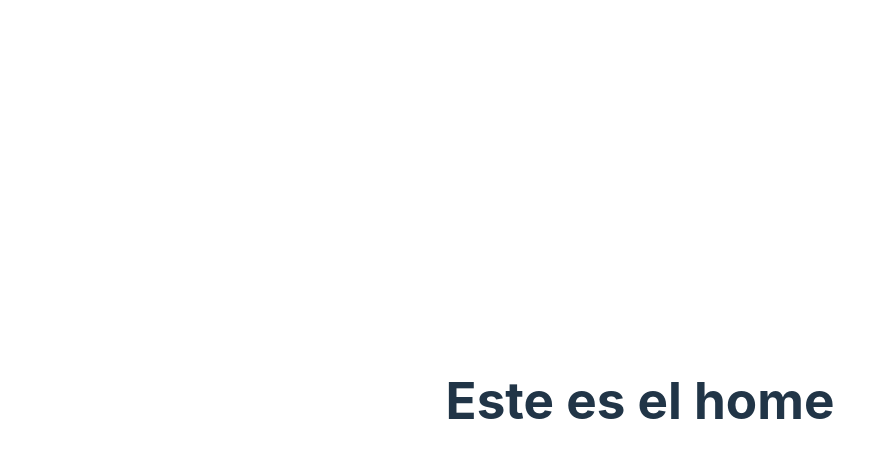
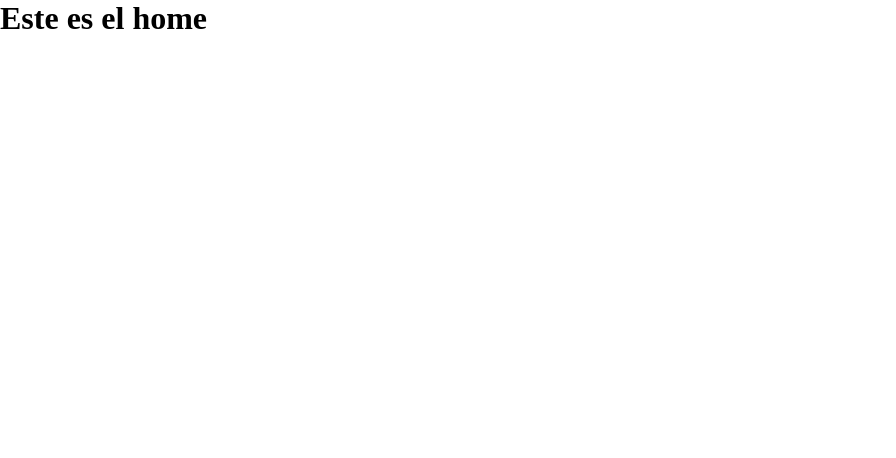
Before and after one commit to LautaroLD/aTempo, a React (Vite) app in the folder client/: page / in a window 1280 px wide. Shown: the top 458 px of the page, without its empty margins (0-896 px from the left). Built offline with nearby package versions, Linux system fonts and the light colour scheme.

Commit message:
create folders structure

```diff
--- a/client/src/App.css
+++ /dev/null
@@ -1,41 +0,0 @@
-#root {
-  max-width: 1280px;
-  margin: 0 auto;
-  padding: 2rem;
-  text-align: center;
-}
-
-.logo {
-  height: 6em;
-  padding: 1.5em;
-  will-change: filter;
-}
-.logo:hover {
-  filter: drop-shadow(0 0 2em #646cffaa);
-}
-.logo.react:hover {
-  filter: drop-shadow(0 0 2em #61dafbaa);
-}
-
-@keyframes logo-spin {
-  from {
-    transform: rotate(0deg);
-  }
-  to {
-    transform: rotate(360deg);
-  }
-}
-
-@media (prefers-reduced-motion: no-preference) {
-  a:nth-of-type(2) .logo {
-    animation: logo-spin infinite 20s linear;
-  }
-}
-
-.card {
-  padding: 2em;
-}
-
-.read-the-docs {
-  color: #888;
-}
--- a/client/src/App.tsx
+++ b/client/src/App.tsx
@@ -1,6 +1,5 @@
 import AppRoute from "./router/AppRoute";
-import "./App.css";
-
+import './styles/index.scss'
 function App() {
   return <AppRoute />;
 }
--- a/client/src/index.css
+++ /dev/null
@@ -1,70 +0,0 @@
-:root {
-  font-family: Inter, Avenir, Helvetica, Arial, sans-serif;
-  font-size: 16px;
-  line-height: 24px;
-  font-weight: 400;
-
-  color-scheme: light dark;
-  color: rgba(255, 255, 255, 0.87);
-  background-color: #242424;
-
-  font-synthesis: none;
-  text-rendering: optimizeLegibility;
-  -webkit-font-smoothing: antialiased;
-  -moz-osx-font-smoothing: grayscale;
-  -webkit-text-size-adjust: 100%;
-}
-
-a {
-  font-weight: 500;
-  color: #646cff;
-  text-decoration: inherit;
-}
-a:hover {
-  color: #535bf2;
-}
-
-body {
-  margin: 0;
-  display: flex;
-  place-items: center;
-  min-width: 320px;
-  min-height: 100vh;
-}
-
-h1 {
-  font-size: 3.2em;
-  line-height: 1.1;
-}
-
-button {
-  border-radius: 8px;
-  border: 1px solid transparent;
-  padding: 0.6em 1.2em;
-  font-size: 1em;
-  font-weight: 500;
-  font-family: inherit;
-  background-color: #1a1a1a;
-  cursor: pointer;
-  transition: border-color 0.25s;
-}
-button:hover {
-  border-color: #646cff;
-}
-button:focus,
-button:focus-visible {
-  outline: 4px auto -webkit-focus-ring-color;
-}
-
-@media (prefers-color-scheme: light) {
-  :root {
-    color: #213547;
-    background-color: #ffffff;
-  }
-  a:hover {
-    color: #747bff;
-  }
-  button {
-    background-color: #f9f9f9;
-  }
-}
--- a/client/src/main.tsx
+++ b/client/src/main.tsx
@@ -1,7 +1,6 @@
 import React from "react";
 import ReactDOM from "react-dom/client";
 import App from "./App";
-import "./index.css";
 
 ReactDOM.createRoot(document.getElementById("root") as HTMLElement).render(
   <React.StrictMode>
--- /dev/null
+++ b/client/src/styles/index.scss
@@ -0,0 +1,5 @@
+* {
+    margin    : 0;
+    padding   : 0;
+    box-sizing: border-box;
+}
```
Also changed, not shown: client/src/assets/index.js (added), client/src/components/index.js (added).
